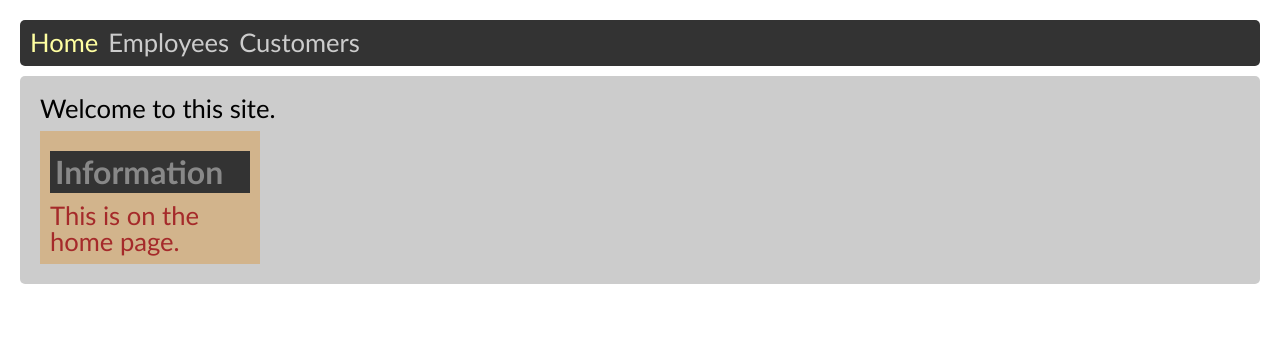
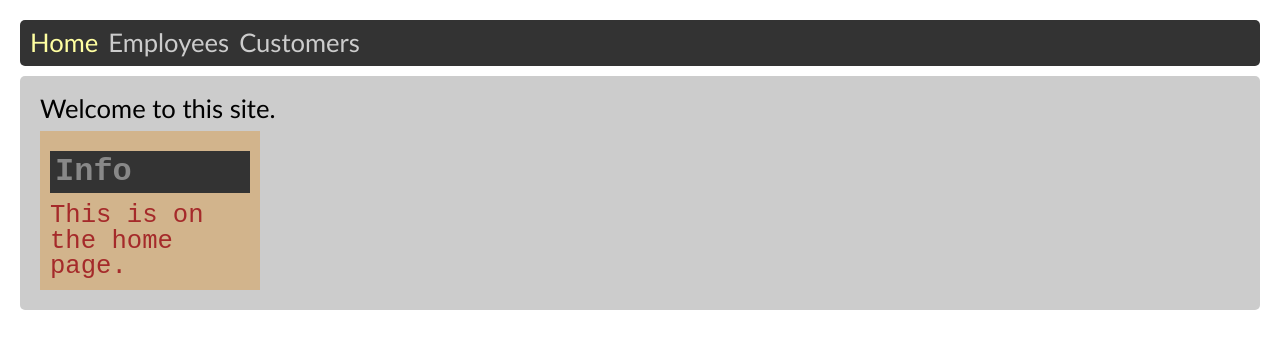
Before and after one commit to edwardtanguay/react-two-components-share-functionality-hoc, a React (Create React App) app: page / in a window 1280 px wide. Shown: the top 348 px of the page. Built offline with nearby package versions, Linux system fonts and the light colour scheme.

Commit message:
vscode extensions

```diff
--- a/src/components/InfoBox.js
+++ b/src/components/InfoBox.js
@@ -3,6 +3,7 @@ import styled from 'styled-components';
 const Container = styled.div`
 	color: brown;
 	background: tan;
+	font-family:'Courier New', Courier, monospace;
 	padding: 10px;
 	width: ${props => props.width ? props.width : '200px'};
 `;
@@ -14,7 +15,7 @@ const Header = styled.h2`
 export const InfoBox = ({ content, status, width }) => {
 	return (
 		<Container width={width}>
-			<Header status={status}>Information</Header>
+			<Header status={status}>Info</Header>
 			<div className="body">{content}</div>
 		</Container >
 	)
```
